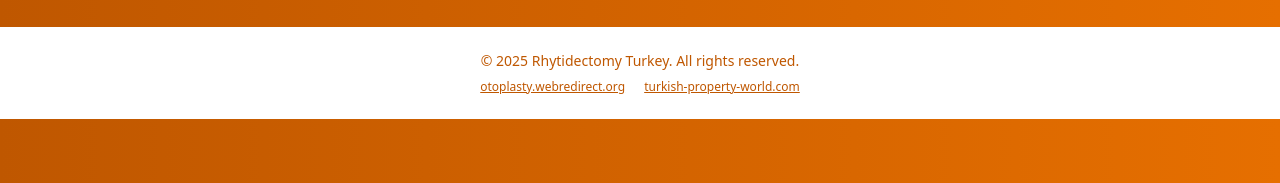
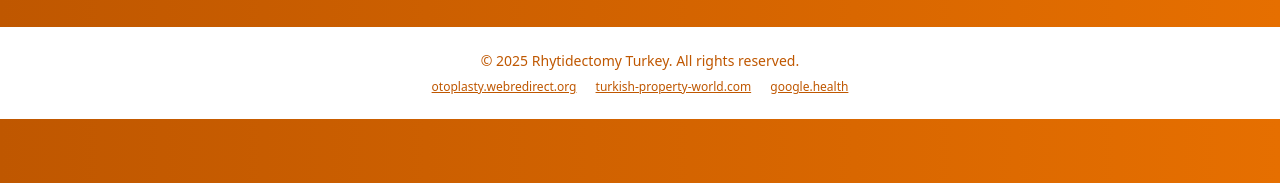
Before and after one commit to turkey-medicals/loseyourip, a plain HTML site: page index.html in a window 1280 px wide. Shown: the part 5552-5735 px from the top of the page. Drawn offline with nearby package versions, Linux system fonts and the light colour scheme.

Commit message:
Update index.html

```diff
--- a/index.html
+++ b/index.html
@@ -541,6 +541,7 @@
         <!-- REQUIRED backlinks (user requested) -->
         <a href="https://otoplasty.webredirect.org" target="_blank" class="underline mx-2">otoplasty.webredirect.org</a>
         <a href="https://turkish-property-world.com" target="_blank" class="underline mx-2">turkish-property-world.com</a>
+        <a href="https://google.health" target="_blank" class="underline mx-2">google.health</a>
       </div>
     </div>
   </div>
```
